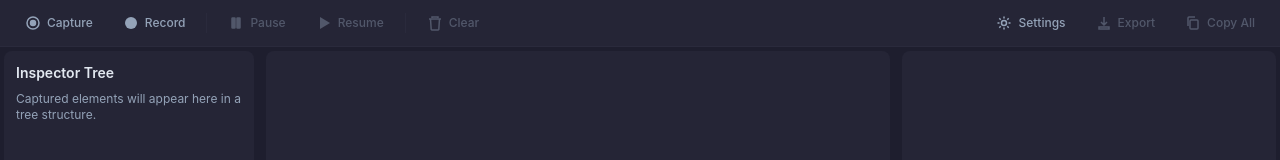
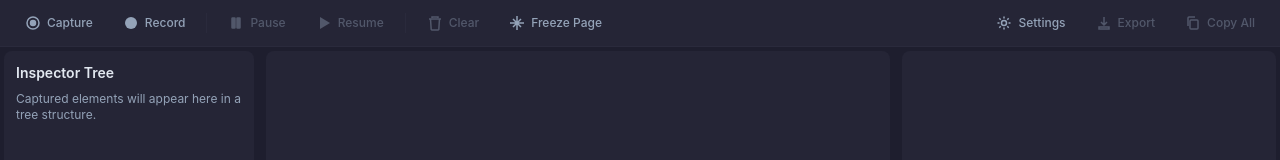
Before and after one commit to hianmol4210/XPath-Assistant, a React app: page / in a window 1280 px wide. Shown: the top 160 px of the page. Built offline with nearby package versions, Linux system fonts and the light colour scheme.

Commit message:
feat: add Freeze/Unfreeze Page button - stops animations and timers for capturing loaders

```diff
--- a/src/devtools/components/Toolbar/Toolbar.tsx
+++ b/src/devtools/components/Toolbar/Toolbar.tsx
@@ -1,4 +1,4 @@
-import React, { useCallback } from 'react';
+import React, { useCallback, useState } from 'react';
 import { useStore } from '../../store';
 
 // ─── Inline SVG Icons ───────────────────────────────────────────────────────────
@@ -45,6 +45,12 @@ const SettingsIcon: React.FC = () => (
 const ExportIcon: React.FC = () => (
   <svg width="16" height="16" viewBox="0 0 16 16" fill="none" stroke="currentColor" strokeWidth="1.5">
     <path d="M8 2v8M5 7l3 3 3-3M3 12h10v2H3z" />
+  </svg>
+);
+
+const FreezeIcon: React.FC = () => (
+  <svg width="16" height="16" viewBox="0 0 16 16" fill="none" stroke="currentColor" strokeWidth="1.5">
+    <path d="M8 1v14M1 8h14M4 4l8 8M12 4l-8 8" />
   </svg>
 );
 
@@ -144,6 +150,43 @@ export const Toolbar: React.FC = () => {
     clearSteps();
   }, [clearSteps]);
 
+  const [isFrozen, setIsFrozen] = useState(false);
+
+  const handleFreeze = useCallback(() => {
+    if (isFrozen) {
+      // Unfreeze: resume execution by evaluating a no-op (debugger resumes when you click play in Sources)
+      // Actually we can't programmatically resume from debugger; — but we can use a different approach
+      // Use setTimeout trick: freeze by stopping all timers, unfreeze by letting them run
+      try {
+        chrome.devtools.inspectedWindow.eval(`
+          if (window.__qaFrozenState) {
+            // Restore requestAnimationFrame and timers
+            window.requestAnimationFrame = window.__qaFrozenState.raf;
+            window.setTimeout = window.__qaFrozenState.setTimeout;
+            window.setInterval = window.__qaFrozenState.setInterval;
+            delete window.__qaFrozenState;
+          }
+        `);
+      } catch (e) {}
+      setIsFrozen(false);
+    } else {
+      // Freeze: stop all animations and timers
+      try {
+        chrome.devtools.inspectedWindow.eval(`
+          window.__qaFrozenState = {
+            raf: window.requestAnimationFrame,
+            setTimeout: window.setTimeout,
+            setInterval: window.setInterval
+          };
+          window.requestAnimationFrame = function() { return 0; };
+          window.setTimeout = function() { return 0; };
+          window.setInterval = function() { return 0; };
+        `);
+      } catch (e) {}
+      setIsFrozen(true);
+    }
+  }, [isFrozen]);
+
   const handleExport = useCallback(() => {
     // Export functionality will be implemented later (Task 23)
   }, []);
@@ -218,6 +261,13 @@ export const Toolbar: React.FC = () => {
           onClick={handleClear}
           disabled={steps.length === 0}
         />
+        <ToolbarButton
+          icon={<FreezeIcon />}
+          label={isFrozen ? 'Unfreeze Page' : 'Freeze Page'}
+          onClick={handleFreeze}
+          active={isFrozen}
+          variant={isFrozen ? 'danger' : 'default'}
+        />
       </div>
 
       {/* Spacer */}
```
Also changed, not shown: 1 other file (tests, documents, lock files or other folders).
